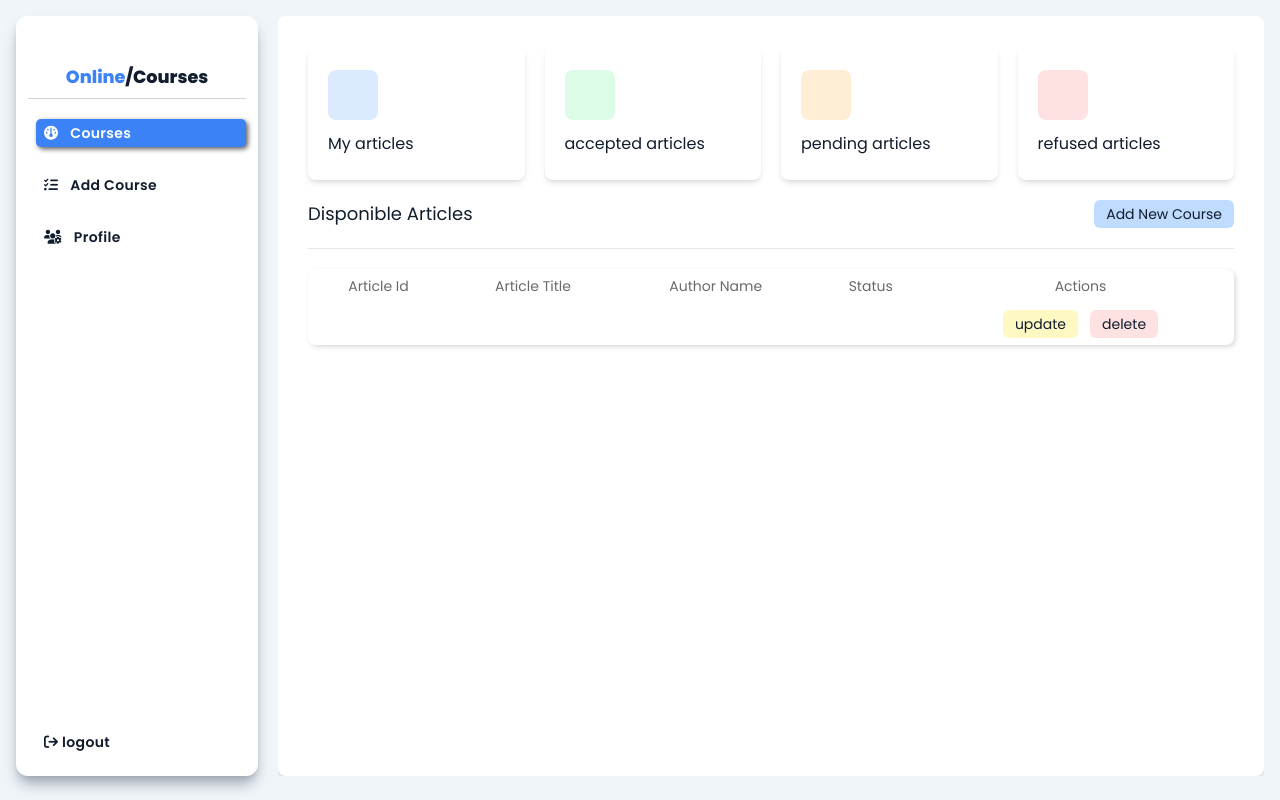
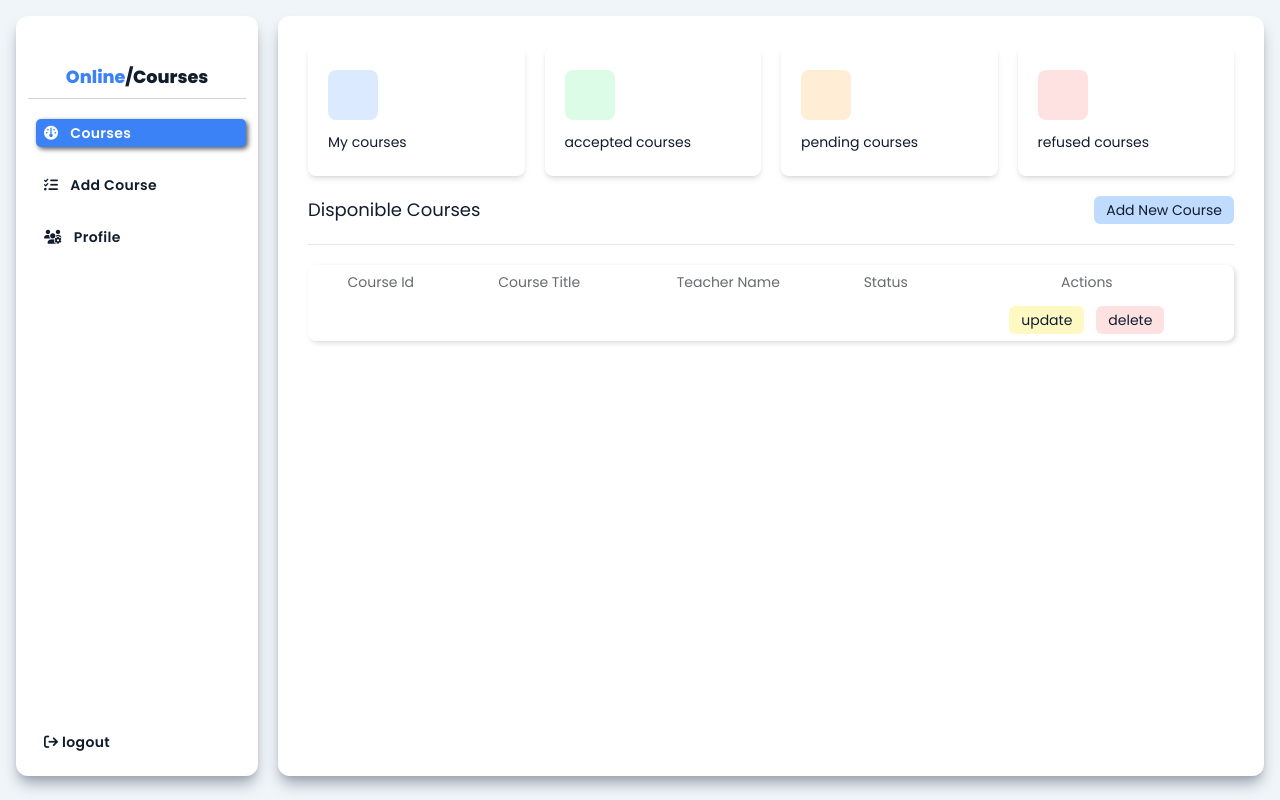
Before and after one commit to abdelkarim-moussi/online-courses, a PHP site: page /teacherDashboard.php in a window 1280 px wide. Run offline with PHP 8.4, Linux system fonts and the light colour scheme; data that the repository does not hold is empty; some libraries are stand-ins or nearby versions.

Commit message:
update teacher dashboard

```diff
--- a/classes/User.php
+++ b/classes/User.php
@@ -81,7 +81,7 @@ class User{
         $db = DataBase::getInstance();
         $conn = $db->getConnection();
 
-        if(empty($this->getEmail()) || empty($this->getPassword())){
+        if(empty($this->email) || empty($this->email)){
             header("Location: ../public/login.php?email-or-password-can-not-be-empty");
             exit();
         }
@@ -89,7 +89,7 @@ class User{
         try {
             // Prepare query to fetch hashed password by email
             $sql = $conn->prepare("SELECT * FROM users WHERE email = :email");
-            $sql->bindParam(':email',$this->getEmail());
+            $sql->bindParam(':email',$this->email);
             $sql->execute();
 
             // Check if the user exists
@@ -101,7 +101,7 @@ class User{
             $user = $sql->fetch(PDO::FETCH_ASSOC); // Use fetch() for single-row retrieval
 
             // Verify the password
-            if (!password_verify($this->getPassword(), $user["password"])) {
+            if (!password_verify($this->email, $user["password"])) {
                 header("Location: ../public/login.php?error=passwordincorrect");
                 exit();
             }
--- a/includes/login.inc.php
+++ b/includes/login.inc.php
@@ -8,6 +8,7 @@ if(isset($_POST['login'])){
     $password = $_POST["password"];
 
     if(isset($email) && isset($password)){
+
         $user = new User("","",$email, "", "", $password,"");
         if($email === null || $password === null){
             header("Location: ../public/login.php?email-or-password-can-not-be-null");
--- a/public/teacherDashboard.php
+++ b/public/teacherDashboard.php
@@ -52,7 +52,7 @@ include_once "../classes/User.php";
 
 </section>
 
-<main class="w-full main-section">
+<main class="w-full main-section text-sm h-[100%] rounded-xl shadow-lg shadow-gray-400">
 
 
 
@@ -66,7 +66,7 @@ include_once "../classes/User.php";
                 <h3 class="text-[2rem]"></h3>
 
             </div>
-            <h3>My articles</h3>
+            <h3>My courses</h3>
         </div>
 
         <div class="flex flex-col rounded-lg shadow-md px-5 py-6 gap-3">
@@ -76,7 +76,7 @@ include_once "../classes/User.php";
                 <h3 class="text-[2rem]"></h3>
 
             </div>
-            <h3>accepted articles</h3>
+            <h3>accepted courses</h3>
         </div>
 
         <div class="flex flex-col rounded-lg shadow-md px-5 py-6 gap-3">
@@ -86,7 +86,7 @@ include_once "../classes/User.php";
                 <h3 class="text-[2rem]"></h3>
 
             </div>
-            <h3>pending articles</h3>
+            <h3>pending courses</h3>
         </div>
 
         <div class="flex flex-col rounded-lg shadow-md px-5 py-6 gap-3">
@@ -96,20 +96,20 @@ include_once "../classes/User.php";
                 <h3 class="text-[2rem]"></h3>
 
             </div>
-            <h3>refused articles</h3>
+            <h3>refused courses</h3>
         </div>
     </div>
 
     <div class="flex items-enter justify-between mb-5 border-b pb-5">
-    <h1 class="text-lg capitalize">Disponible articles</h1>
+    <h1 class="text-lg capitalize">Disponible courses</h1>
     <button id="addnewart" class="bg-blue-200 px-3 py-1 text-sm rounded-md capitalize hover:bg-blue-500 hover:text-white">add new course</button>
     </div>
     <table class="w-full rounded-lg text-sm">
          <thead>
             <tr class="text-[#686a6d] capitalize">
-               <th class="font-normal">article Id</th>
-               <th class="font-normal max-w-[200px]">article title</th>
-               <th class="font-normal">author name</th>
+               <th class="font-normal">course Id</th>
+               <th class="font-normal max-w-[200px]">course title</th>
+               <th class="font-normal">teacher name</th>
                <th class="font-normal">status</th>
                <th class="font-normal">actions</th>
             </tr>
@@ -130,8 +130,8 @@ include_once "../classes/User.php";
                   <p class="bg-blue-50 rounded-md"></p>
               </td>
               <td class="font-normal flex justify-center gap-3">
-                <a href="javascript:void(0);" onclick="openModal('<?php echo $article['article_id']; ?>','<?php echo $article['title']; ?>','<?php echo $article['content']; ?>')" class="bg-yellow-100 hover:bg-yellow-200 rounded-md py-1 px-3">update</a>
-                <a href="../includes/article.inc.php?idart=<?php echo $article['article_id']; ?>" class="bg-red-100 hover:bg-red-200 rounded-md py-1 px-3">delete</i></a>
+                <a href="javascript:void(0);" onclick="openModal('<?php echo $course['course_id']; ?>','<?php echo $course['title']; ?>','<?php echo $course['content']; ?>')" class="bg-yellow-100 hover:bg-yellow-200 rounded-md py-1 px-3">update</a>
+                <a href="../includes/course.inc.php?idart=<?php echo $course['course_id']; ?>" class="bg-red-100 hover:bg-red-200 rounded-md py-1 px-3">delete</i></a>
               </td>
             </tr>
          </tbody>
@@ -161,9 +161,9 @@ include_once "../classes/User.php";
                     <input type="file" name="image" id="image" class="bg-gray-50 border border-gray-300 text-gray-900 text-sm rounded-lg focus:ring-primary-600 focus:border-primary-600 block w-full p-2.5 dark:bg-gray-700 dark:border-gray-600 dark:placeholder-gray-400 dark:text-white dark:focus:ring-blue-500 dark:focus:border-blue-500">
                  </div>
 
-                    <input type="hidden" name="artId" id="artId">
+                    <input type="hidden" name="courseId" id="courseId">
 
-                  <button type="submit" name="update-article" id="update-article" class="w-full uppercase tracking-wide text-white bg-orange-400 hover:bg-orange-500 focus:ring-4 focus:outline-none focus:ring-primary-300 font-medium rounded-lg text-sm px-5 py-2.5 text-center dark:bg-primary-600 dark:hover:bg-primary-700 dark:focus:ring-primary-800">update Article</button>
+                  <button type="submit" name="update-course" id="update-course" class="w-full uppercase tracking-wide text-white bg-orange-400 hover:bg-orange-500 focus:ring-4 focus:outline-none focus:ring-primary-300 font-medium rounded-lg text-sm px-5 py-2.5 text-center dark:bg-primary-600 dark:hover:bg-primary-700 dark:focus:ring-primary-800">update Course</button>
 
             </form>
 
@@ -201,7 +201,7 @@ include_once "../classes/User.php";
                       </select>
                   </div>
 
-                  <button type="submit" name="add-art" id="add-art" class="w-full uppercase tracking-wide text-white bg-blue-500 hover:bg-blue-600 focus:ring-4 focus:outline-none focus:ring-primary-300 font-medium rounded-lg text-sm px-5 py-2.5 text-center dark:bg-primary-600 dark:hover:bg-primary-700 dark:focus:ring-primary-800">Add Course</button>
+                  <button type="submit" name="add-course" id="add-course" class="w-full uppercase tracking-wide text-white bg-blue-500 hover:bg-blue-600 focus:ring-4 focus:outline-none focus:ring-primary-300 font-medium rounded-lg text-sm px-5 py-2.5 text-center dark:bg-primary-600 dark:hover:bg-primary-700 dark:focus:ring-primary-800">Add Course</button>
 
             </form>
     </section>
```
